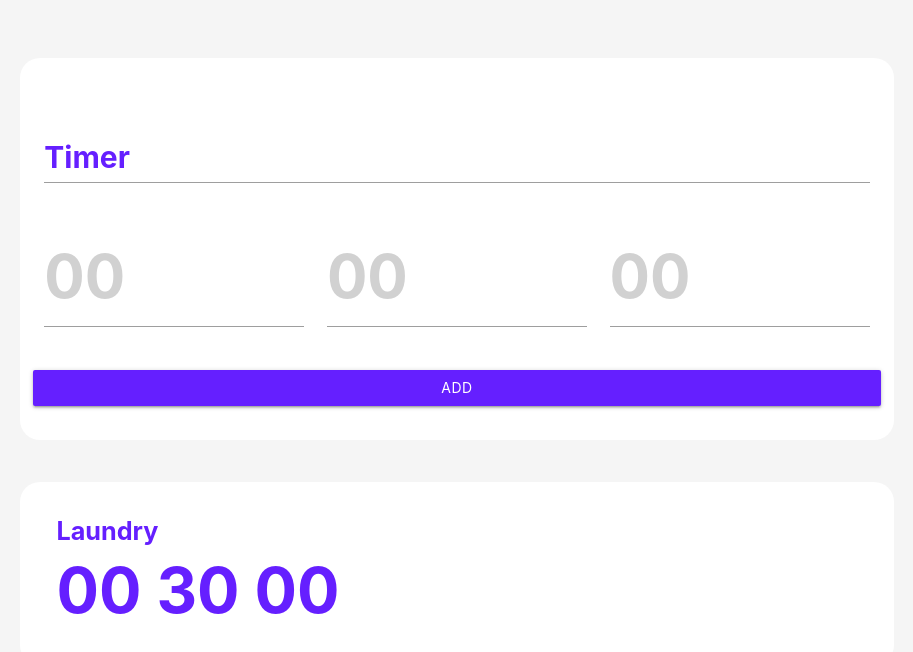
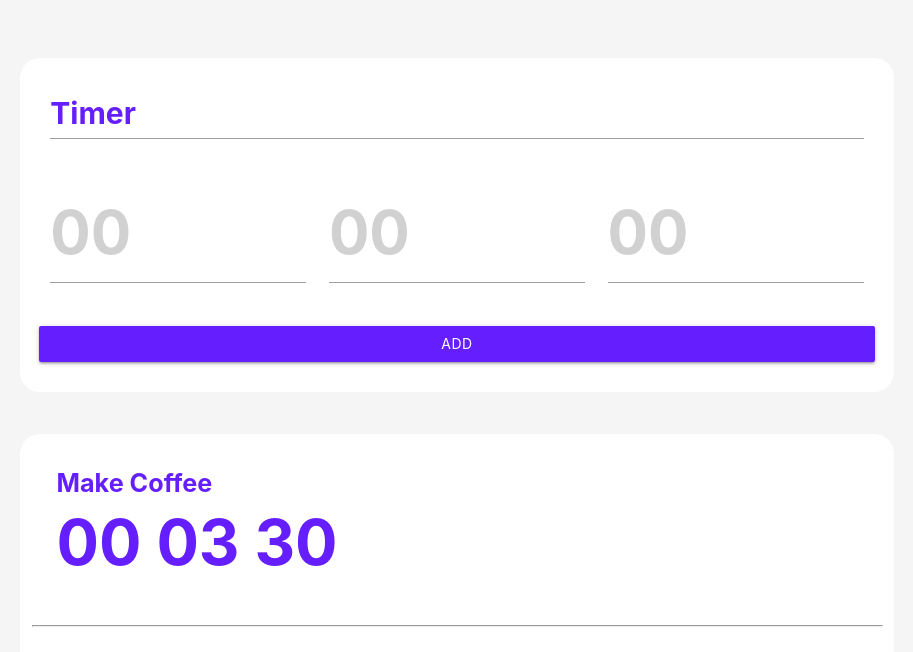
Before and after one commit to jayceedaily/vue-timer_app, a Vue app: page / in a window 1280 px wide. Shown: the top 652 px of the page, without its empty margins (183-1096 px from the left). Built offline with nearby package versions, Linux system fonts and the light colour scheme.

Commit message:
improve ux

```diff
--- a/src/App.vue
+++ b/src/App.vue
@@ -3,10 +3,11 @@
 		<div class="container" style="margin-top:50px">
 
 
+
 				<div class="row">
 					<div class="col s12">
-						<div class="card" style="padding-top:50px">
-							<div class="card-content">
+						<div class="card" style="padding-top:10px" >
+							<div class="card-content" style=" padding: 20px 30px;">
 								<form action="" @submit.prevent="addTimer">
 									<div class="row">
 										<div class="col s12">
@@ -36,9 +37,8 @@
 					</div>
 				</div>
 
-
 			<div class="row">
-				<transition-group name="list" tag="">
+				<transition-group name="flip-list" tag="">
 
 					<time-card class="list-item col s12 " v-for="item in timers" :key="item.id" :timer=item></time-card>
 
@@ -52,7 +52,7 @@
 
 <script>
 import M from 'materialize-css';
-
+import {store, mutations} from './store';
 import TimeCard from  './components/TimeCard'
 
 export default {
@@ -71,18 +71,23 @@ export default {
 			seconds: null,
 
 
-			timers: [
-				{
-					id:1,
-					name: "Laundry",
-					duration: {
-						hours: 0,
-						minutes: 30,
-						seconds: 0,
-					},
-					start_at: {},
-				},
-			]
+			// timers: localStorage.data == null? [{
+			// 		id:1,
+			// 		name: "Make Coffee",
+			// 		duration: {
+			// 			hours: 0,
+			// 			minutes: 3,
+			// 			seconds: 30,
+			// 		},
+			// 		start_at: {},
+			// 	},] : JSON.parse(localStorage.data)
+
+		}
+	},
+
+	computed: {
+		timers() {
+			return store.timers
 		}
 	},
 
@@ -101,10 +106,22 @@ export default {
 		}
 	},
 	created: function() {
-
+		mutations.load(localStorage.data == null? [{
+					id:1,
+					name: "Make Coffee",
+					duration: {
+						hours: 0,
+						minutes: 3,
+						seconds: 30,
+					},
+					start_at: {},
+				},] : JSON.parse(localStorage.data));
 	},
 
 	methods: {
+
+		// ...{load: mutations.load},
+
 		addTimer() {
 
 			if(this.hours == null) {
@@ -119,7 +136,7 @@ export default {
 				this.seconds = 0;
 			}
 
-			if(this.hours == 0 && this.minutes == 0 && this.minutes == 0)
+			if(this.hours == 0 && this.minutes == 0 && this.seconds == 0)
 			{
 				this.hours = null;
 
@@ -142,6 +159,8 @@ export default {
 						seconds: this.seconds
 					},
 				})
+
+				localStorage.data = JSON.stringify(this.timers)
 
 			}
 
@@ -166,12 +185,16 @@ export default {
 }
 </script>
 <style>
+
+.flip-list-move {
+  transition: transform 1s;
+}
 	.list-item {
 		display: inline-block;
-		margin-right: 10px;
+		/* margin-right: 10px; */
 	}
 	.list-enter-active, .list-leave-active {
-		transition: all 1s;
+		transition: all 0.5s;
 	}
 	.list-enter, .list-leave-to /* .list-leave-active below version 2.1.8 */ {
 		opacity: 0;
@@ -214,15 +237,5 @@ input.mytimename {
 }
 
 
-	.slide-fade-enter-active {
-	transition: all .3s ease;
-	}
-	.slide-fade-leave-active {
-	transition: all .3s ease;
-	}
-	.slide-fade-enter, .slide-fade-leave-to
-	/* .slide-fade-leave-active below version 2.1.8 */ {
-	transform: translateY(10px);
-	opacity: 0;
-	}
+
 </style>
--- a/src/components/TimeCard.vue
+++ b/src/components/TimeCard.vue
@@ -5,6 +5,7 @@
 			<div class="row">
 
 				<div class="col s12">
+				<!-- <i class="material-icons right" @click="destroy(timer)">close</i> -->
 					<h5 class="valign-wrapper flow-text">
 						<b>{{timer.name}}</b></h5>
 					<h1 style="margin-top:0; margin-bottom:0"><b>{{prettyTime(countDown.hours)}} {{prettyTime(countDown.minutes)}} {{prettyTime(countDown.seconds)}}</b></h1>
@@ -12,11 +13,16 @@
 
 			</div>
 		</div>
+		<hr>
+		<div class="card-content">
+
+		</div>
 	</div>
 </div>
 </template>
 <script>
-
+import M from 'materialize-css';
+import {mutations} from '../store';
 export default {
 	name: "TimeCard",
 	props: ['timer'],
@@ -36,6 +42,8 @@ export default {
 		start(){
 
 			if(this.start){
+				mutations.moveToTop(this.timer)
+
 				this.countDownTimer();
 			} else {
 				clearTimeout(this.realtime)
@@ -87,6 +95,7 @@ export default {
 
 					this.start = false;
 
+					M.toast({html:this.timer.name + ' has ended'})
 				}
 
 			}, 1000)
@@ -99,6 +108,10 @@ export default {
 
 			return time;
 		},
+
+		destroy(item) {
+			console.log(item)
+		}
 	}
 }
 </script>
--- /dev/null
+++ b/src/store/index.js
@@ -0,0 +1,25 @@
+import Vue from 'vue';
+
+export const store = Vue.observable({
+    timers: []
+})
+
+export const mutations = {
+    prepend: (item) => {
+
+        store.timers.unshift(item)
+        localStorage.data = JSON.stringify(store.timers)
+    },
+
+    load: (items) => {
+        store.timers = items;
+    },
+
+    moveToTop: (item) => {
+        let index = store.timers.findIndex((_item) => _item.id == item.id);
+
+        store.timers.splice(index, 1);
+
+        mutations.prepend(item);
+    }
+}
```
Also changed, not shown: 1 other file (tests, documents, lock files or other folders).
